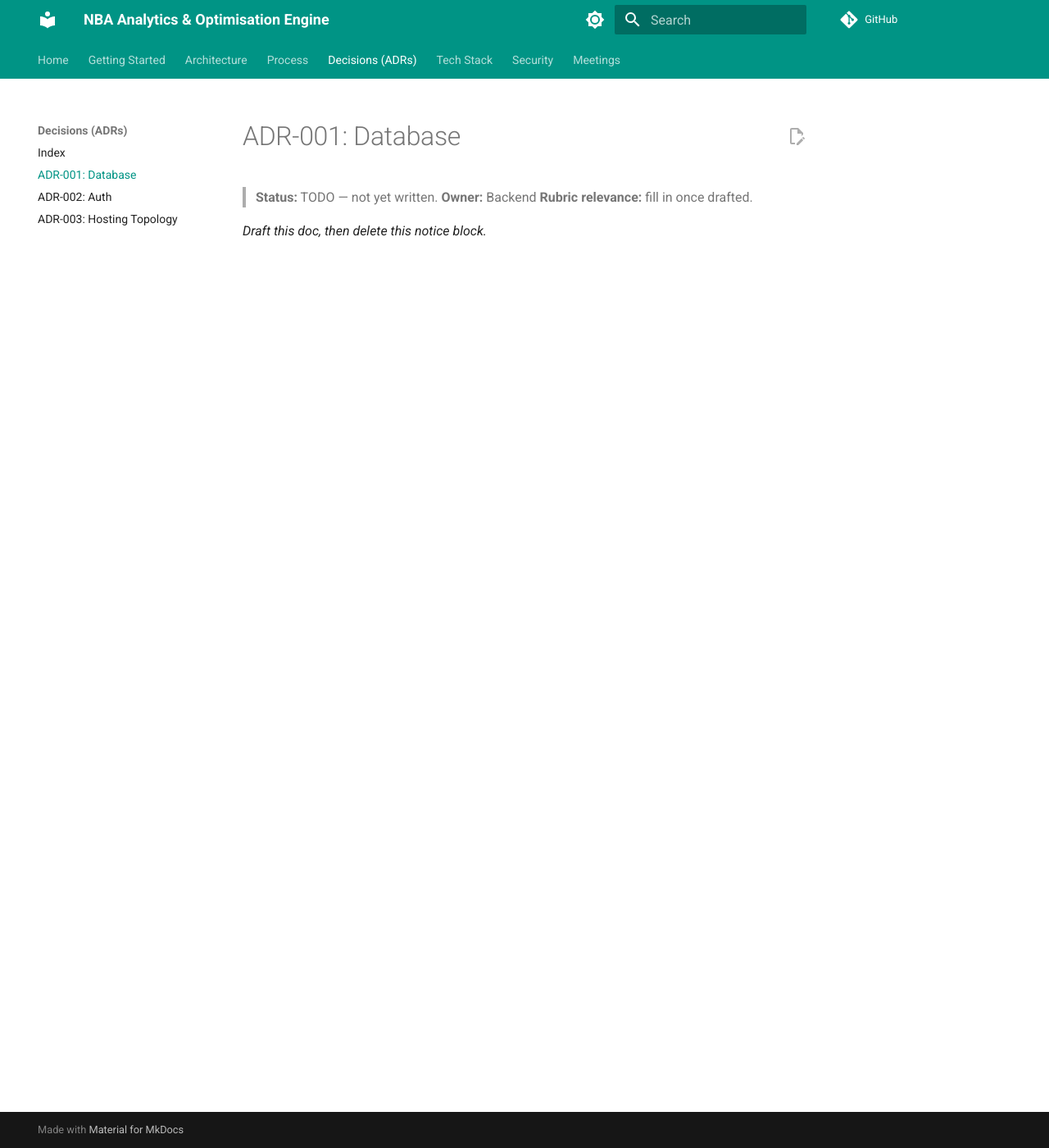
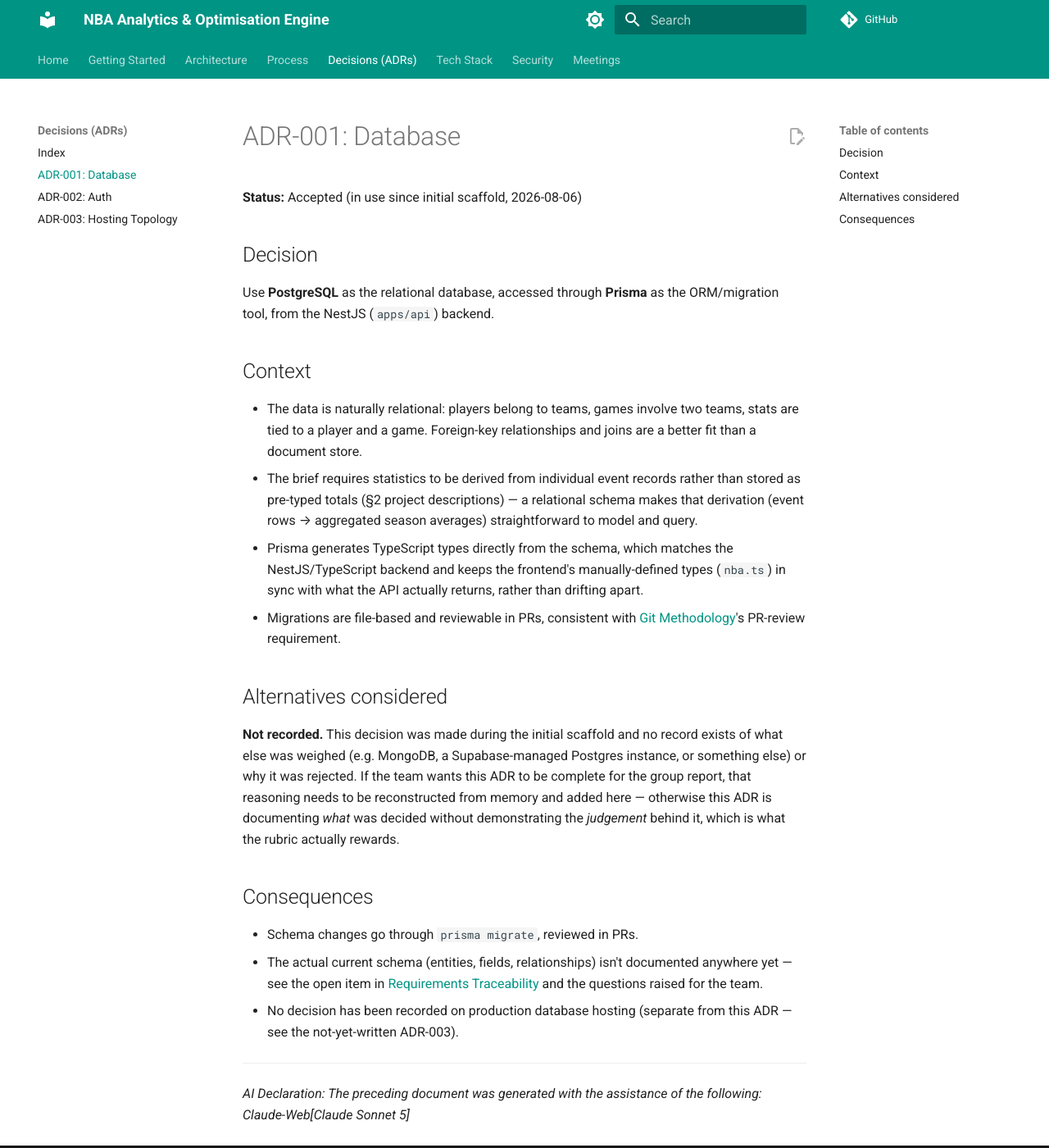
Before and after one commit to Sports-Analytics-Innovation-Platform/Innovation-Documentation-Website, an MkDocs documentation site: the page built from docs/decisions/adr-001-database.md, in a window 1280 px wide and 1400 px high. Shown: the whole window at 82% size. Built offline with MkDocs 1.6.1 and Material for MkDocs 9.7.7, drawn with Linux system fonts in a browser that asks for light colours; comment, search, counter and statistics services are not loaded.

Commit message:
docs: add ADR-001 (database)
Records the Postgres + Prisma decision and its rationale.
Alternatives-considered section left explicitly unrecorded —
no documented reasoning exists for what was rejected.

Assisted-by: Claude-Web[Claude Sonnet 5]

```diff
--- a/docs/decisions/adr-001-database.md
+++ b/docs/decisions/adr-001-database.md
@@ -1,7 +1,28 @@
 # ADR-001: Database
 
-> **Status:** TODO — not yet written.
-> **Owner:** Backend
-> **Rubric relevance:** fill in once drafted.
+**Status:** Accepted (in use since initial scaffold, 2026-08-06)
 
-_Draft this doc, then delete this notice block._
+## Decision
+
+Use **PostgreSQL** as the relational database, accessed through **Prisma** as the ORM/migration tool, from the NestJS (`apps/api`) backend.
+
+## Context
+
+- The data is naturally relational: players belong to teams, games involve two teams, stats are tied to a player and a game. Foreign-key relationships and joins are a better fit than a document store.
+- The brief requires statistics to be derived from individual event records rather than stored as pre-typed totals (§2 project descriptions) — a relational schema makes that derivation (event rows → aggregated season averages) straightforward to model and query.
+- Prisma generates TypeScript types directly from the schema, which matches the NestJS/TypeScript backend and keeps the frontend's manually-defined types (`nba.ts`) in sync with what the API actually returns, rather than drifting apart.
+- Migrations are file-based and reviewable in PRs, consistent with [Git Methodology](../git-methodology.md)'s PR-review requirement.
+
+## Alternatives considered
+
+**Not recorded.** This decision was made during the initial scaffold and no record exists of what else was weighed (e.g. MongoDB, a Supabase-managed Postgres instance, or something else) or why it was rejected. If the team wants this ADR to be complete for the group report, that reasoning needs to be reconstructed from memory and added here — otherwise this ADR is documenting *what* was decided without demonstrating the *judgement* behind it, which is what the rubric actually rewards.
+
+## Consequences
+
+- Schema changes go through `prisma migrate`, reviewed in PRs.
+- The actual current schema (entities, fields, relationships) isn't documented anywhere yet — see the open item in [Requirements Traceability](../requirements.md) and the questions raised for the team.
+- No decision has been recorded on production database hosting (separate from this ADR — see the not-yet-written ADR-003).
+
+---
+
+*AI Declaration: The preceding document was generated with the assistance of the following: Claude-Web[Claude Sonnet 5]*
```
